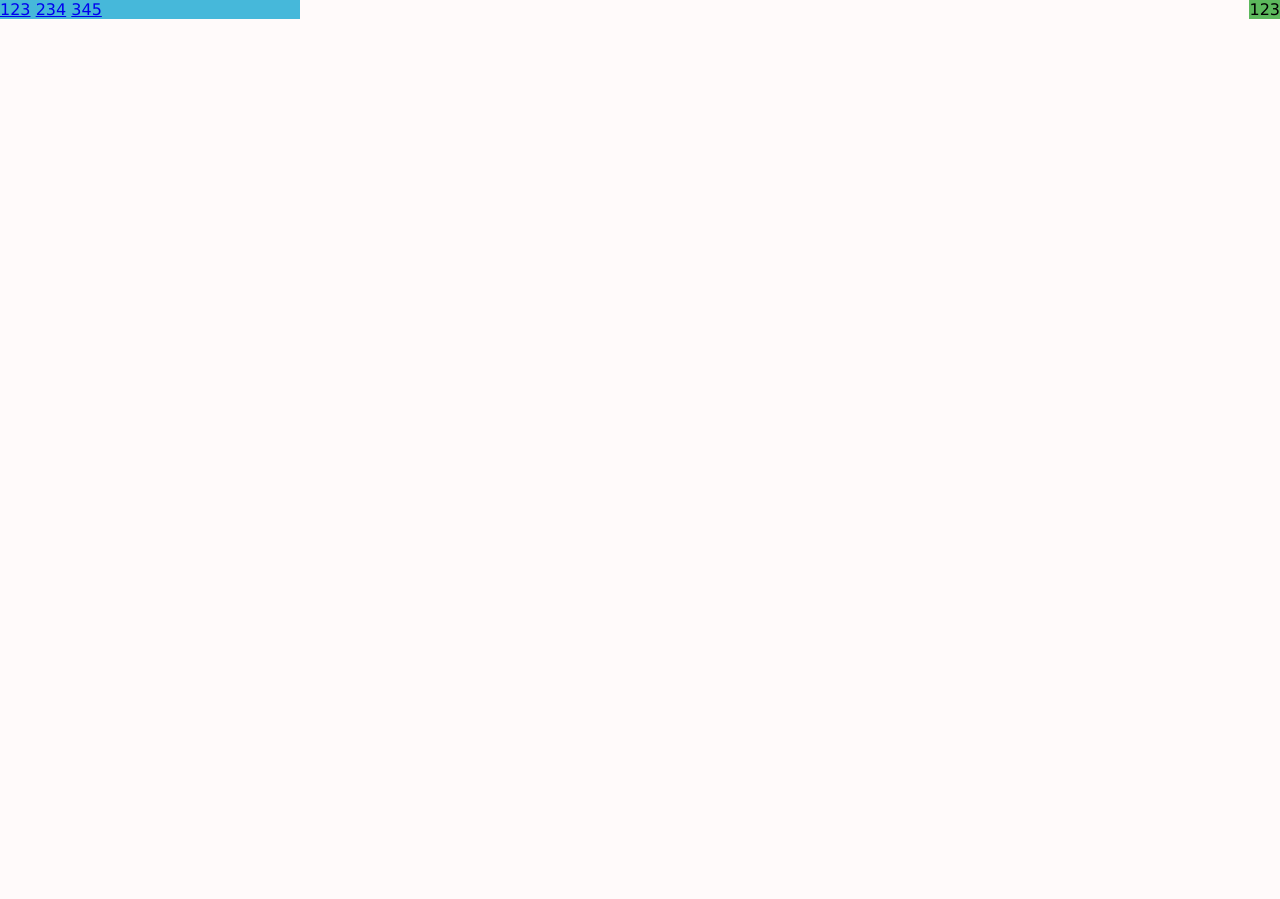
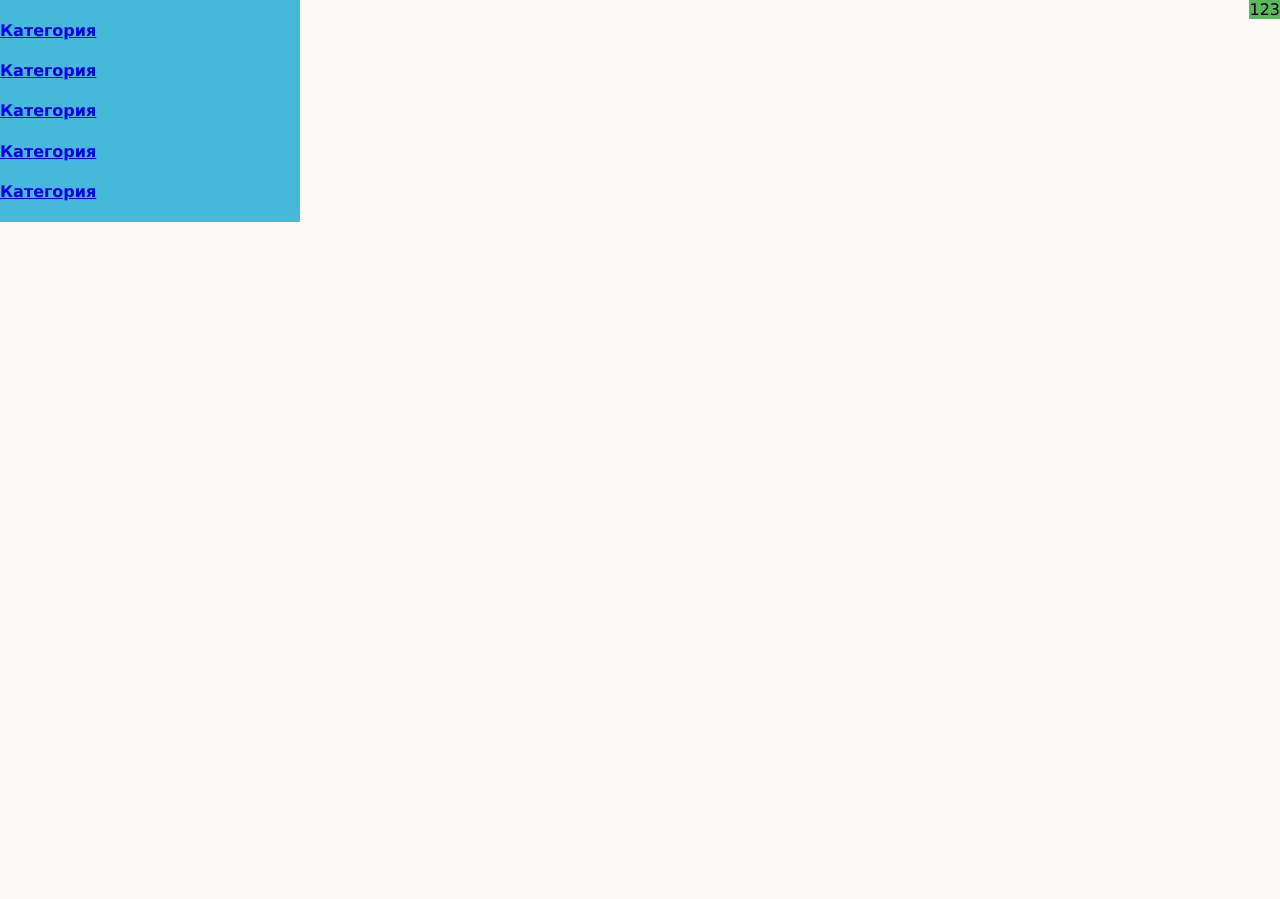
Before and after one commit to ScARYlink/online_store, a PHP site: page / in a window 1280 px wide. Shown: the part 117-1016 px from the top of the page. Run offline with PHP 8.4, Linux system fonts and the light colour scheme.

Commit message:
small change category

```diff
--- a/source.files/views/site/index.php
+++ b/source.files/views/site/index.php
@@ -2,11 +2,25 @@
 
 <main>
         <div class="category">
-            <a href="#">123</a>
-            <a href="#">234</a>
-            <a href="#">345</a>
+            <ul>
+                <li>
+                    <h4><a href="#">Категория</a></h4>
+                </li>
+                <li>
+                    <h4><a href="#">Категория</a></h4>
+                </li>
+                <li>
+                    <h4><a href="#">Категория</a></h4>
+                </li>
+                <li>
+                    <h4><a href="#">Категория</a></h4>
+                </li>
+                <li>
+                    <h4><a href="#">Категория</a></h4>
+                </li>
+            </ul>
         </div>
-        <div>
+        <div class="news">
             <section>
                 <div>
                     123
```
